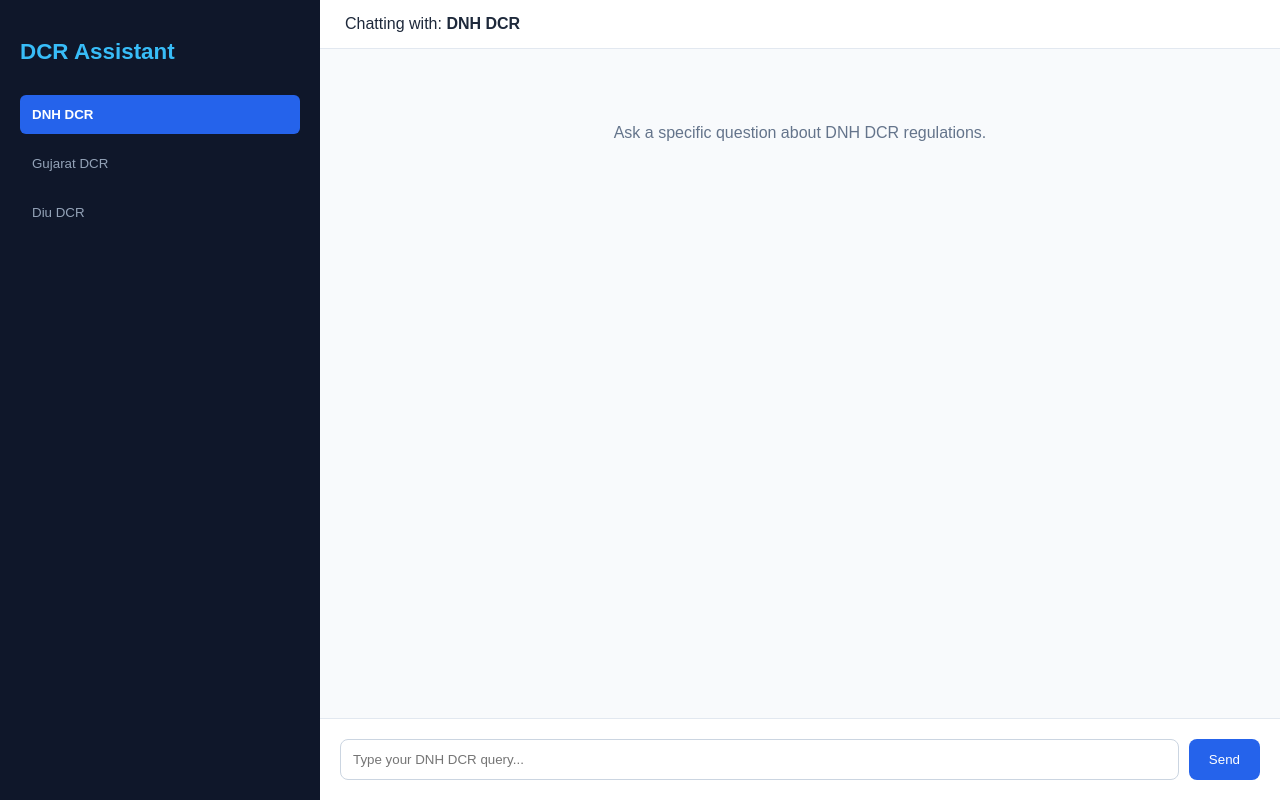
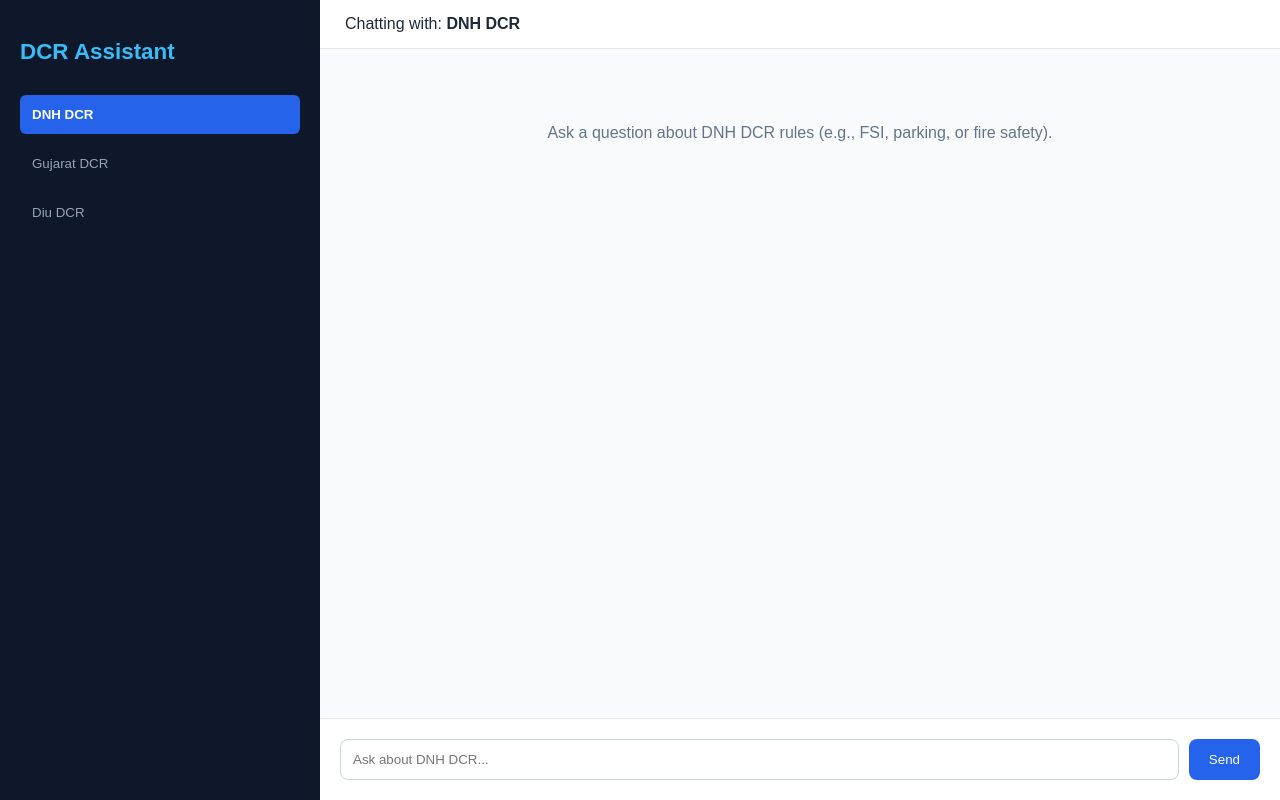
Before and after one commit to Naishal1173/anythingllm-frontend, a React (Create React App) app: page / in a window 1280 px wide. Built offline with nearby package versions, Linux system fonts and the light colour scheme.

Commit message:
Add rate limiting to proxy and update frontend error handling

```diff
--- a/src/App.js
+++ b/src/App.js
@@ -15,7 +15,6 @@ function App() {
   const [loading, setLoading] = useState(false);
   const bottomRef = useRef(null);
 
-  // Auto-scroll to bottom whenever messages change
   useEffect(() => {
     bottomRef.current?.scrollIntoView({ behavior: "smooth" });
   }, [messages]);
@@ -37,11 +36,11 @@ function App() {
 
       const data = await response.json();
 
-      // Check if the Proxy returned a rate limit or validation error
       if (data.error) {
+        // This catches the 429 Rate Limit error from the Proxy
         setMessages(prev => [...prev, {
           role: 'bot',
-          text: data.error // Displays: "Too many questions! Please wait 15 minutes..."
+          text: data.error
         }]);
       } else {
         setMessages(prev => [...prev, {
@@ -52,7 +51,7 @@ function App() {
     } catch (err) {
       setMessages(prev => [...prev, {
         role: 'bot',
-        text: "Connection error: Please ensure the Proxy Server (Port 4000) is running."
+        text: "Connection error: The service may be sleeping. Please try again in a few seconds."
       }]);
     } finally {
       setLoading(false);
@@ -84,7 +83,7 @@ function App() {
         <div className="message-list">
           {messages.length === 0 && (
             <div className="welcome">
-              Ask a specific question about {activePdf.name} regulations.
+              Ask a question about {activePdf.name} rules (e.g., FSI, parking, or fire safety).
             </div>
           )}
 
@@ -96,7 +95,7 @@ function App() {
 
           {loading && (
             <div className="message bot">
-              <div className="bubble thinking">Analyzing PDF context...</div>
+              <div className="bubble thinking">Analyzing DCR documents...</div>
             </div>
           )}
           <div ref={bottomRef} />
@@ -107,7 +106,7 @@ function App() {
             value={input}
             onChange={(e) => setInput(e.target.value)}
             onKeyDown={(e) => e.key === 'Enter' && askAi()}
-            placeholder={`Type your ${activePdf.name} query...`}
+            placeholder={`Ask about ${activePdf.name}...`}
           />
           <button onClick={askAi} disabled={loading}>
             {loading ? "..." : "Send"}
```
